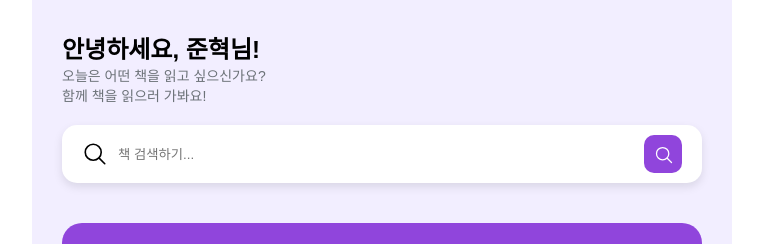
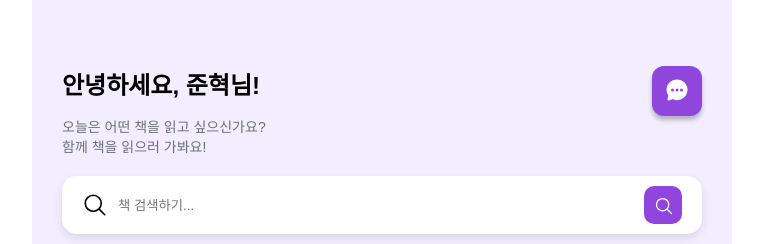
Before and after one commit to KongGookSu/frontend, a React (Vite) app: page / in a window 1280 px wide. Shown: the top 244 px of the page, without its empty margins (258-1021 px from the left). Built offline with nearby package versions, Linux system fonts and the light colour scheme.

Commit message:
feat: 메인 페이지 채팅 버튼 추가 (#8)

```diff
--- a/src/pages/HomePage.styled.ts
+++ b/src/pages/HomePage.styled.ts
@@ -1,8 +1,26 @@
 import styled from "styled-components";
 
-export const HelloContent = styled.div``;
+export const HelloContent = styled.div`
+    margin-top: 20px;
+`;
 
 export const ButtonWrapper = styled.div`
     display: flex;
     justify-content: space-around;
 `;
+
+export const NameAndChatWrapper = styled.div`
+    display: flex;
+    align-items: center;
+    justify-content: space-between;
+`;
+
+export const ChatButton = styled.button`
+    margin-top: 16px;
+    width: 50px;
+    height: 50px;
+    border-radius: 12px;
+    background-color: #9045dc;
+    border: none;
+    box-shadow: 0 4px 4px rgba(0, 0, 0, 0.25);
+`;
--- a/src/pages/HomePage.tsx
+++ b/src/pages/HomePage.tsx
@@ -1,3 +1,4 @@
+import { IoChatbubbleEllipses } from "react-icons/io5";
 import { useNavigate } from "react-router-dom";
 
 import { Event } from "@/components/display/Event";
@@ -9,7 +10,7 @@ import { Button } from "@/components/forms/Button";
 import { Paragraph } from "@/components/typography/Paragraph";
 import { Text } from "@/components/typography/Text";
 
-import { HelloContent, ButtonWrapper } from "./HomePage.styled";
+import { HelloContent, ButtonWrapper, NameAndChatWrapper, ChatButton } from "./HomePage.styled";
 
 const dummyName = "준혁";
 const dummyPlace = "대구";
@@ -21,9 +22,14 @@ export default function HomePage() {
         <>
             {/* 환영 섹션 */}
             <HelloContent>
-                <Paragraph size="xxl" weight="bold">
-                    안녕하세요, {dummyName}님!
-                </Paragraph>
+                <NameAndChatWrapper>
+                    <Text size="xxl" weight="bold">
+                        안녕하세요, {dummyName}님!
+                    </Text>
+                    <ChatButton onClick={() => navigate("/chat")}>
+                        <IoChatbubbleEllipses size={24} color="#ffffff" />
+                    </ChatButton>
+                </NameAndChatWrapper>
                 <Paragraph size="s" variant="gray">
                     오늘은 어떤 책을 읽고 싶으신가요? <br />
                     함께 책을 읽으러 가봐요!
```
